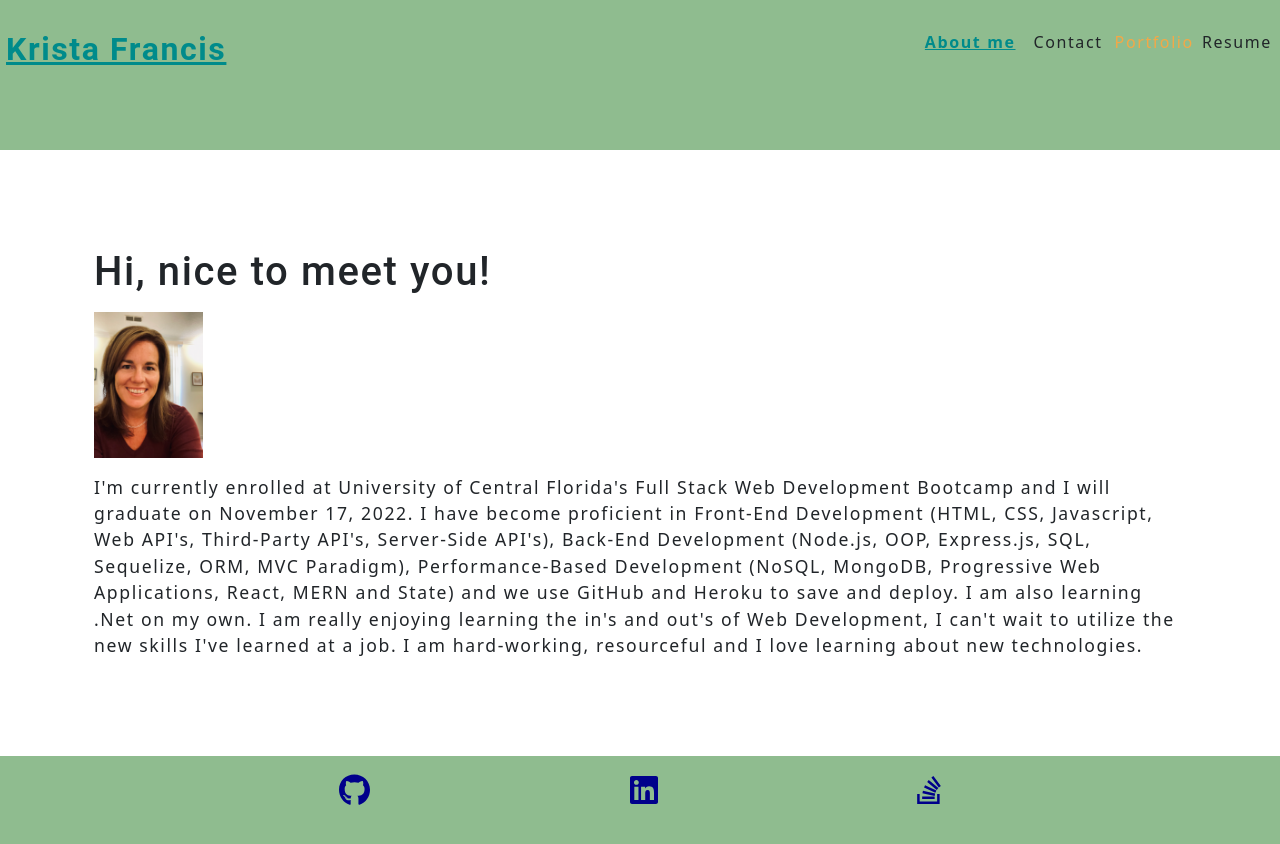
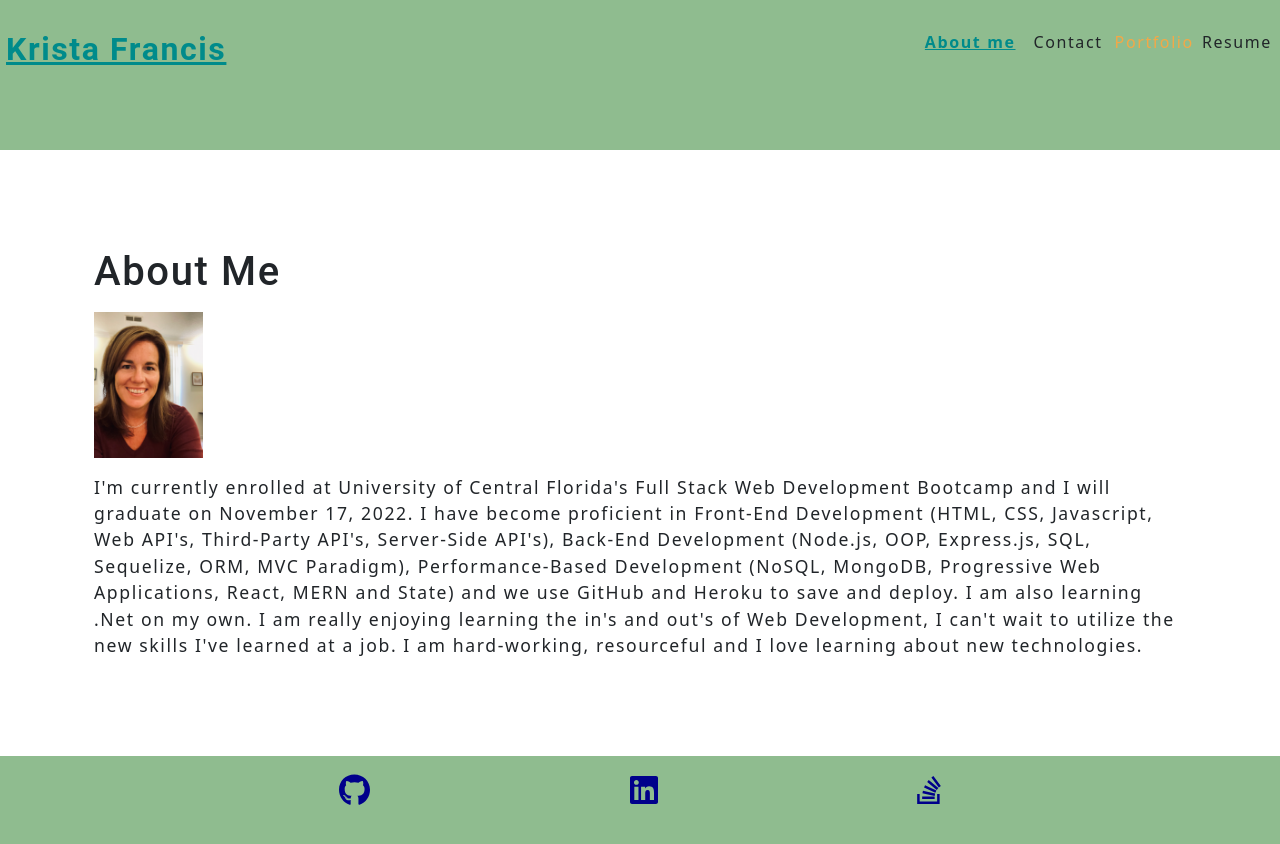
Before and after one commit to kristafrancis/kristas-react-portfolio, a React (Create React App) app: page / in a window 1280 px wide. Shown: the top 844 px of the page. Built offline with nearby package versions, Linux system fonts and the light colour scheme.

Commit message:
readme.md file

```diff
--- a/src/components/About/index.js
+++ b/src/components/About/index.js
@@ -4,7 +4,7 @@ import coverImage from "../../assets/headshot.png";
 function About() {
   return (
     <section className="my-5">
-      <h1 id="about">Hi, nice to meet you!</h1>
+      <h1 id="about">About Me</h1>
       <img
         src={coverImage}
         className="my-2"
```
Also changed, not shown: src/assets/about-me.png (added), 1 other file (tests, documents, lock files or other folders).
